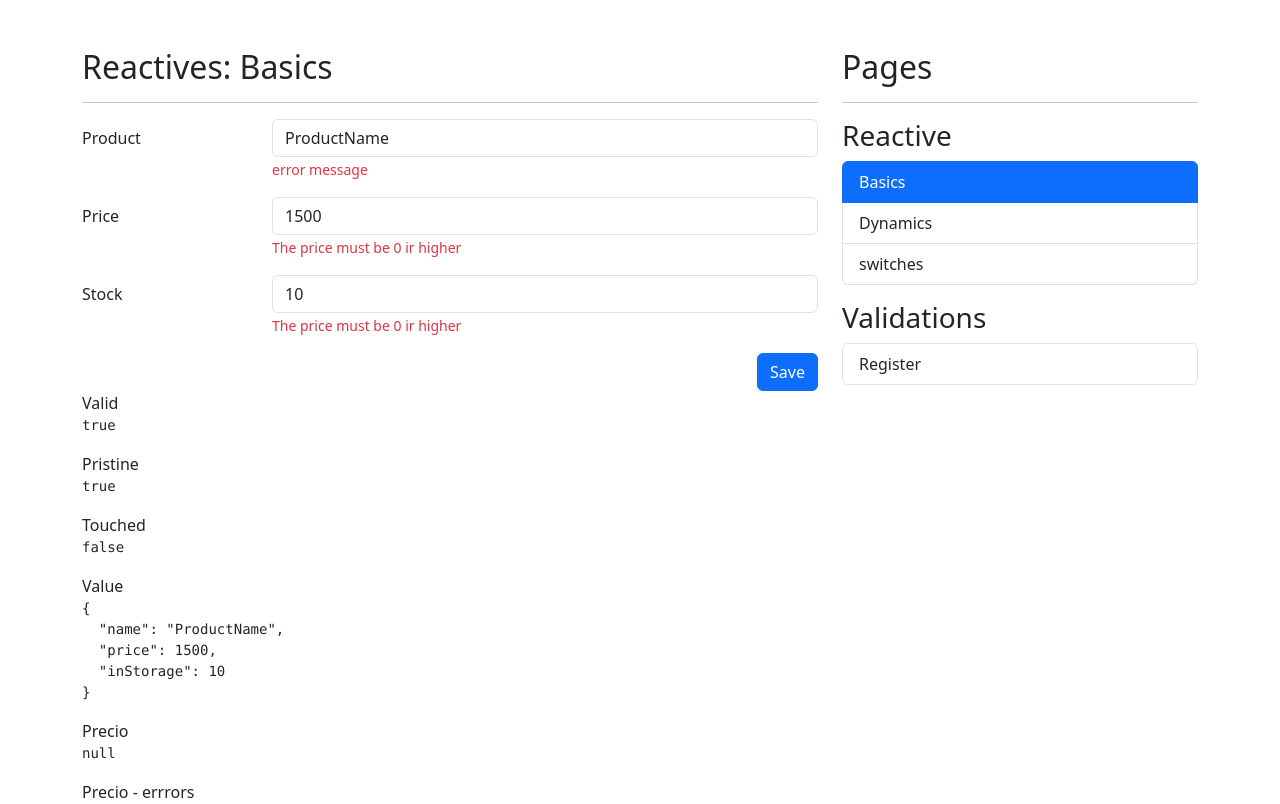
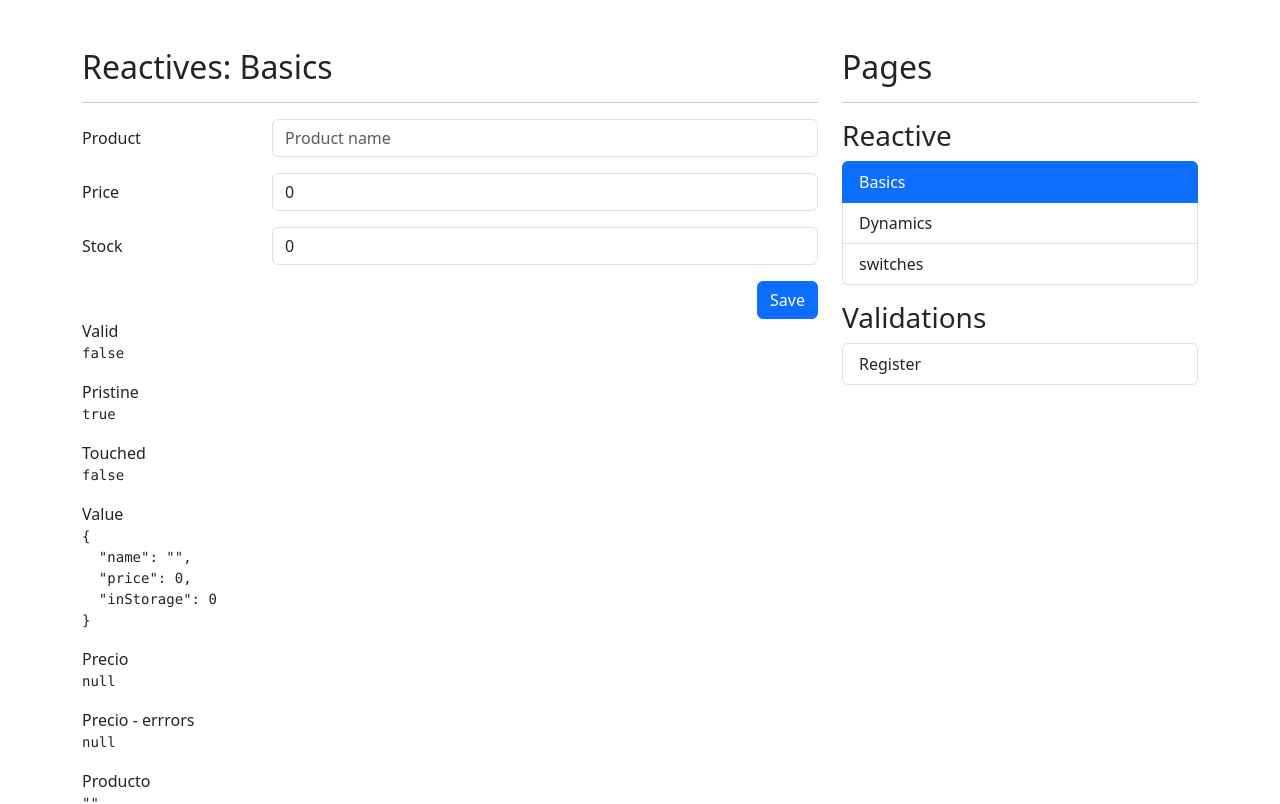
Before and after one commit to Jeremiaslr/AngularForms, an Angular app: page /reactive/basic in a window 1280 px wide. Shown: the top 804 px of the page. Built offline with nearby package versions, Linux system fonts and the light colour scheme.

Commit message:
implement error handling on basic form

```diff
--- a/src/app/reactive/pages/basic-page/basic-page.component.html
+++ b/src/app/reactive/pages/basic-page/basic-page.component.html
@@ -16,9 +16,10 @@
                            formControlName="name"
                            placeholder="Product name">
 
-                    <span class="form-text text-danger">
+                    <span *ngIf="isValidField('name')"
+                         class="form-text text-danger">
                         <!-- Must be 3 letters long -->
-                        error message
+                        {{ getFieldError('name') }}
                     </span>
                 </div>
             </div>
@@ -31,8 +32,8 @@
                            class="form-control"
                            formControlName="price"
                            placeholder="Product price">
-                    <span class="form-text text-danger">
-                        The price must be 0 ir higher
+                    <span *ngIf="isValidField('price')" class="form-text text-danger">
+                        The price must be 0 ir higher.
                     </span>
                 </div>
             </div>
@@ -46,8 +47,8 @@
                            formControlName="inStorage"
                            placeholder="Product stock">
 
-                    <span class="form-text text-danger">
-                        The price must be 0 ir higher
+                    <span *ngIf="isValidField('inStorage')" class="form-text text-danger">
+                        The stock must be 0 ir higher.
                     </span>
                 </div>
             </div>
--- a/src/app/reactive/pages/basic-page/basic-page.component.ts
+++ b/src/app/reactive/pages/basic-page/basic-page.component.ts
@@ -28,8 +28,35 @@
   constructor( private fb: FormBuilder) {}
 
   ngOnInit(): void {
-    this.myForm.reset( product )
+   // this.myForm.reset( product )
   }
+
+  isValidField( field: string ): boolean | null {
+    return this.myForm.controls[field].errors
+    && this.myForm.controls[field].touched
+  }
+
+  getFieldError( field: string ): string | null{
+
+    if ( !this.myForm.controls[field] ) return null
+
+    const errors = this.myForm.controls[field].errors || {}
+
+    for ( const key of Object.keys(errors)) {
+      switch( key ){
+        case 'required':
+          return 'This field is required'
+
+        case 'minlength':
+          return `Min characters ${ errors['minlength'].requiredLength } `
+      }
+    }
+
+    return null
+
+  }
+
+
 
   onSave(): void {
 
```
